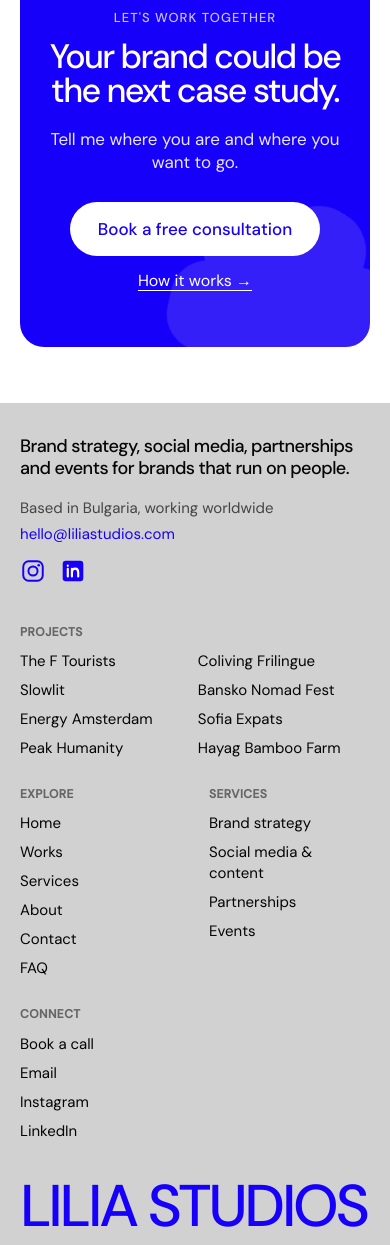
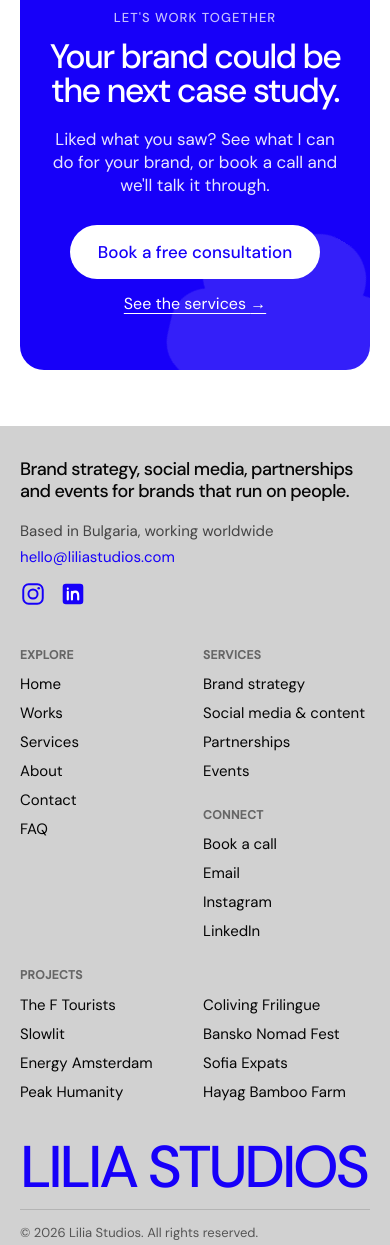
Before and after one commit to lillyang3/liliastudios-website, a plain HTML site: page works.html in a window 390 px wide. Shown: the part 4840-6085 px from the top of the page. Drawn offline with Linux system fonts and the light colour scheme.

Commit message:
Contact form Other + new message prompt, footer order and mobile alignment, works CTA to services
Co-Authored-By: Claude Opus 5.5 <noreply@anthropic.com>
Claude-Session: https://claude.ai/code/session_01HiYKheCZfP4ok9QdxTPNSh

```diff
--- a/styles.css
+++ b/styles.css
@@ -2482,3 +2482,13 @@ html.lightbox-open { overflow: hidden; }
   .garden-note { border-radius: 20px; }
 }
 @media (prefers-reduced-motion: reduce) { .garden-petal { animation: none; } }
+
+/* Footer order: Explore, Services, Projects, Connect. Mobile columns line up. */
+@media (max-width: 760px) {
+  .footer-v2 .footer-nav { grid-template-columns: repeat(2, minmax(0, 1fr)); column-gap: 16px; row-gap: 26px; }
+  .footer-v2 .footer-col--explore { grid-column: 1; grid-row: 1 / 3; order: 0; }
+  .footer-v2 .footer-col--services { grid-column: 2; grid-row: 1; order: 0; }
+  .footer-v2 .footer-col--connect { grid-column: 2; grid-row: 2; order: 0; }
+  .footer-v2 .footer-col--wide { grid-column: 1 / -1; grid-row: 3; order: 0; }
+  .footer-v2 .footer-col--wide ul { grid-template-columns: repeat(2, minmax(0, 1fr)); column-gap: 16px; }
+}
--- a/works.html
+++ b/works.html
@@ -58,10 +58,10 @@
     <span class="end-cta-flower" aria-hidden="true"></span>
     <p class="end-cta-kicker">Let's work together</p>
     <h2 id="end-cta-title">Your brand could be the next case study.</h2>
-    <p class="end-cta-text">Tell me where you are and where you want to go.</p>
+    <p class="end-cta-text">Liked what you saw? See what I can do for your brand, or book a call and we'll talk it through.</p>
     <div class="end-cta-actions">
       <a class="end-cta-button" href="https://tidycal.com/liliastudios" target="_blank" rel="noopener">Book a free consultation</a>
-      <a class="end-cta-link" href="faq.html">How it works <span aria-hidden="true">&rarr;</span></a>
+      <a class="end-cta-link" href="services.html">See the services <span aria-hidden="true">&rarr;</span></a>
     </div>
   </section>
   <footer class="site-footer footer-v2">
@@ -73,10 +73,10 @@
         <p class="footer-social"><a class="footer-icon" href="https://www.instagram.com/liliyayayaya23/" target="_blank" rel="noreferrer" aria-label="Instagram"><svg viewBox="0 0 24 24" aria-hidden="true"><rect x="3" y="3" width="18" height="18" rx="5" fill="none" stroke="currentColor" stroke-width="1.8"/><circle cx="12" cy="12" r="4.2" fill="none" stroke="currentColor" stroke-width="1.8"/><circle cx="17.3" cy="6.7" r="1.2" fill="currentColor"/></svg></a><a class="footer-icon" href="https://www.linkedin.com/in/lilia-angelicheva-b48373205/" target="_blank" rel="noreferrer" aria-label="LinkedIn"><svg viewBox="0 0 24 24" aria-hidden="true"><rect x="2.5" y="2.5" width="19" height="19" rx="3" fill="currentColor"/><path d="M7.2 10v7M7.2 7.1v.1M11 17v-7m0 3.6c0-2.2 1.3-3.8 3.1-3.8s2.7 1.2 2.7 3.6V17" fill="none" stroke="#fff" stroke-width="2" stroke-linecap="round"/></svg></a></p>
       </div>
       <nav class="footer-nav" aria-label="Footer">
-      <div class="footer-col"><p class="footer-heading">Explore</p><ul><li><a href="index.html">Home</a></li><li><a href="works.html">Works</a></li><li><a href="services.html">Services</a></li><li><a href="about.html">About</a></li><li><a href="about.html#contacts">Contact</a></li><li><a href="faq.html">FAQ</a></li></ul></div>
+      <div class="footer-col footer-col--explore"><p class="footer-heading">Explore</p><ul><li><a href="index.html">Home</a></li><li><a href="works.html">Works</a></li><li><a href="services.html">Services</a></li><li><a href="about.html">About</a></li><li><a href="about.html#contacts">Contact</a></li><li><a href="faq.html">FAQ</a></li></ul></div>
+      <div class="footer-col footer-col--services"><p class="footer-heading">Services</p><ul><li><a href="services.html">Brand strategy</a></li><li><a href="services.html">Social media &amp; content</a></li><li><a href="services.html">Partnerships</a></li><li><a href="services.html">Events</a></li></ul></div>
       <div class="footer-col footer-col--wide"><p class="footer-heading">Projects</p><ul><li><a href="the-f-tourists.html">The F Tourists</a></li><li><a href="swiss-alps-coliving.html">Coliving Frilingue</a></li><li><a href="slowlit.html">Slowlit</a></li><li><a href="bansko-nomad-fest.html">Bansko Nomad Fest</a></li><li><a href="energy-amsterdam.html">Energy Amsterdam</a></li><li><a href="sofia-expats.html">Sofia Expats</a></li><li><a href="peak-humanity.html">Peak Humanity</a></li><li><a href="hayag-bamboo-farm.html">Hayag Bamboo Farm</a></li></ul></div>
-      <div class="footer-col"><p class="footer-heading">Services</p><ul><li><a href="services.html">Brand strategy</a></li><li><a href="services.html">Social media &amp; content</a></li><li><a href="services.html">Partnerships</a></li><li><a href="services.html">Events</a></li></ul></div>
-      <div class="footer-col"><p class="footer-heading">Connect</p><ul><li><a href="https://tidycal.com/liliastudios" target="_blank" rel="noopener">Book a call</a></li><li><a href="mailto:hello@liliastudios.com">Email</a></li><li><a href="https://www.instagram.com/liliyayayaya23/" target="_blank" rel="noreferrer">Instagram</a></li><li><a href="https://www.linkedin.com/in/lilia-angelicheva-b48373205/" target="_blank" rel="noreferrer">LinkedIn</a></li></ul></div>
+      <div class="footer-col footer-col--connect"><p class="footer-heading">Connect</p><ul><li><a href="https://tidycal.com/liliastudios" target="_blank" rel="noopener">Book a call</a></li><li><a href="mailto:hello@liliastudios.com">Email</a></li><li><a href="https://www.instagram.com/liliyayayaya23/" target="_blank" rel="noreferrer">Instagram</a></li><li><a href="https://www.linkedin.com/in/lilia-angelicheva-b48373205/" target="_blank" rel="noreferrer">LinkedIn</a></li></ul></div>
     </nav>
     </div>
     <a class="footer-wordmark" href="index.html" aria-label="Lilia Studios, back to home"><span aria-hidden="true">LILIA STUDIOS</span></a>
```
Also changed, not shown: about.html (+5 -4 lines), bansko-nomad-fest.html (+3 -3 lines), energy-amsterdam.html (+3 -3 lines), faq.html (+3 -3 lines), hayag-bamboo-farm.html (+3 -3 lines), index.html (+3 -3 lines), peak-humanity.html (+3 -3 lines), privacy.html (+3 -3 lines), services.html (+3 -3 lines), slowlit.html (+3 -3 lines), sofia-expats.html (+3 -3 lines), swiss-alps-coliving.html (+3 -3 lines), the-f-tourists.html (+3 -3 lines).
